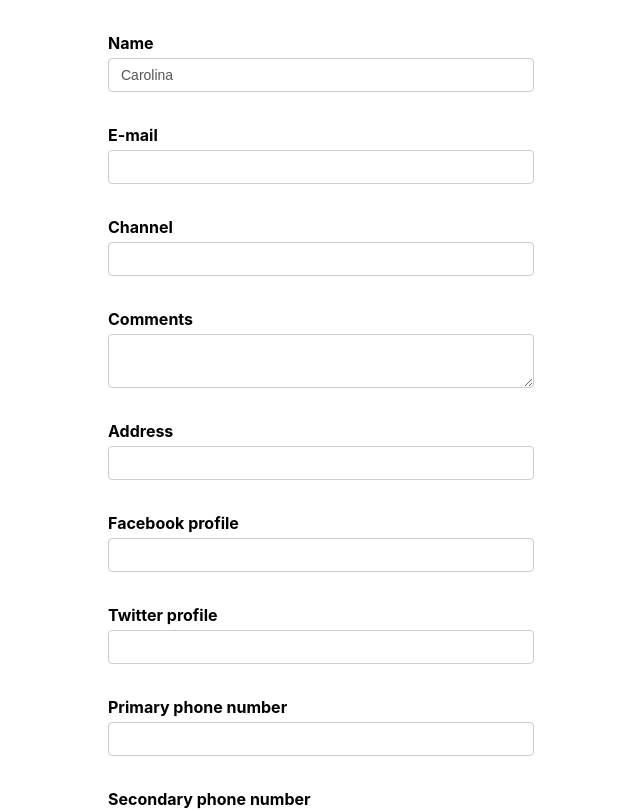
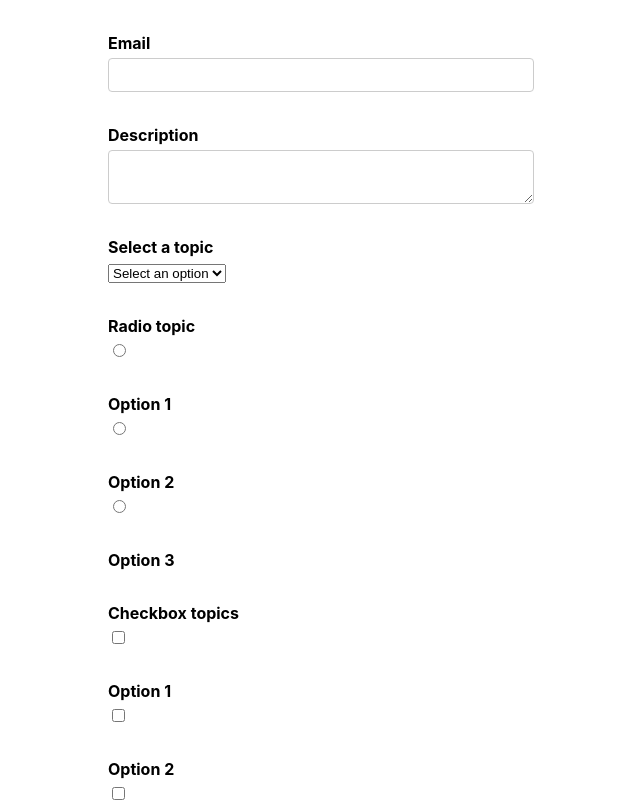
Before and after one commit to CaroTodt/React-Formik, a React (Create React App) app in the folder demo-formik-react/: page / in a window 1280 px wide. Shown: the top 811 px of the page, without its empty margins (319-959 px from the left). Built offline with nearby package versions, Linux system fonts and the light colour scheme.

Commit message:
generic form to use

```diff
--- a/demo-formik-react/package.json
+++ b/demo-formik-react/package.json
@@ -8,6 +8,7 @@
     "@testing-library/user-event": "^12.8.3",
     "formik": "^2.2.9",
     "react": "^17.0.2",
+    "react-datepicker": "^4.2.1",
     "react-dom": "^17.0.2",
     "react-scripts": "4.0.3",
     "web-vitals": "^1.1.2",
--- a/demo-formik-react/src/App.js
+++ b/demo-formik-react/src/App.js
@@ -1,11 +1,13 @@
 
 import './App.css';
-import YoutubeForm from './components/YoutubeForm';
+// import YoutubeForm from './components/YoutubeForm';
+import FormikContainer from './components/FormikContainer';
 
 function App() {
   return (
     <div className="App">
-     <YoutubeForm/>
+      <FormikContainer/>
+     {/* <YoutubeForm/> */}
     </div>
   );
 }
--- /dev/null
+++ b/demo-formik-react/src/components/CheckboxGroup.js
@@ -0,0 +1,33 @@
+import React from 'react'
+import { Field, ErrorMessage } from 'formik'
+import TextError from './TextError'
+
+function CheckboxGroup(props) {
+    const { label, name, options, ...rest } = props
+    return (
+
+        <div className='form-control'>
+            <label>{label}</label>
+            <Field name={name} {...rest}>
+                {
+                    ({field})=>{
+                        return options.map(option=>{
+                            return(
+                                <React.Fragment key={option.key}>
+                                    <input type="checkbox" id={option.value} {...field} value={option.value} checked={field.value.includes(option.value)}/>
+                                    <label htmlFor={option.value}>{option.key}</label>
+                                </React.Fragment>
+
+                            )
+                        })
+
+                    }
+                }
+            </Field>
+            <ErrorMessage name={name} component={TextError} />
+        </div>
+
+    )
+}
+
+export default CheckboxGroup
--- /dev/null
+++ b/demo-formik-react/src/components/DatePicker.js
@@ -0,0 +1,27 @@
+import React from 'react'
+import DateView from "react-datepicker";
+import "react-datepicker/dist/react-datepicker.css";
+import {Field, ErrorMessage} from 'formik'
+import TextError from './TextError'
+
+function DatePicker(props) {
+    const {label, name, ...rest} = props
+    return (
+        <div className='form-control'>
+            <label htmlFor={name}>{label}</label>
+            <Field name={name}>
+                {
+                    ({form,field})=>{
+                        const {setFieldValue} = form
+                        const {value} = field
+                        return <DateView id={name} {...field} {...rest} selected={value} onChange={val  =>setFieldValue(name, val)}/>
+                    }
+                }
+            </Field>
+            <ErrorMessage name={name} component={TextError}/>
+
+        </div>
+    )
+}
+
+export default DatePicker
--- a/demo-formik-react/src/components/FormikContainer.js
+++ b/demo-formik-react/src/components/FormikContainer.js
@@ -1,15 +1,59 @@
 import React from 'react'
-import {Formik, Form} from 'formik'
+import { Formik, Form } from 'formik'
 import * as Yup from 'yup'
+import FormikControl from './FormikControl'
 
 function FormikContainer() {
-    const initialValues = {}
-    const validationSchema = Yup.object({})
-    onSubmit = values => console.log('Form data', values)
+    const dropdownOptions=[
+        {key:'Select an option', value:''},
+        {key:'Option 1', value:'option1'},
+        {key:'Option 2', value:'option2'},
+        {key:'Option 3', value:'option3'},
+    ]
+    const radioOptions=[
+        {key:'Option 1', value:'rOption1'},
+        {key:'Option 2', value:'rOption2'},
+        {key:'Option 3', value:'rOption3'},
+    ]
+    const checkboxOptions=[
+        {key:'Option 1', value:'cOption1'},
+        {key:'Option 2', value:'cOption2'},
+        {key:'Option 3', value:'cOption3'},
+    ]
+    const initialValues = {
+        email: '',
+        description:'',
+        selectOption:'',
+        radioOption:'',
+        checkboxOption:[],
+        birthDate:null
+    }
+    const validationSchema = Yup.object({
+        email: Yup.string().required('Required'),
+        description: Yup.string().required('Required'),
+        selectOption: Yup.string().required('Required'),
+        radioOption: Yup.string().required('Required'),
+        checkboxOption: Yup.array().length(1,'Required').required('Required'),
+        birthDate:Yup.date().required("Required").nullable()
+    })
+    const onSubmit = values => console.log('Form data', values)
     return (
-        <div>
+        <Formik initialValues={initialValues} validationSchema={validationSchema} onSubmit={onSubmit}>
+            {
+                formik => (
+                    <Form>
+                        <FormikControl control='input' type='email' label='Email' name='email' />
+                        <FormikControl control='textarea' label='Description' name='description' />
+                        <FormikControl control='select' label='Select a topic' name='selectOption' options={dropdownOptions} />
+                        <FormikControl control='radio' label='Radio topic' name='radioOption' options={radioOptions} />
+                        <FormikControl control='checkbox' label='Checkbox topics' name='checkboxOption' options={checkboxOptions} />
+                        <FormikControl control='date' label='Pick a date' name='birthDate' />
+                        <button type='submit'>Submit</button>
+                    </Form>
+                )
 
-        </div>
+            }
+        </Formik>
     )
 }
 
--- /dev/null
+++ b/demo-formik-react/src/components/FormikControl.js
@@ -0,0 +1,31 @@
+import React from 'react'
+import Input from './Input'
+import TextArea from './TextArea'
+import Select from './Select'
+import RadioButton from './RadioButton'
+import CheckboxGroup from './CheckboxGroup'
+import DatePicker from './DatePicker'
+
+
+function FormikControl(props) {
+    const  {control,...rest} = props
+    switch(control){
+        case 'input':
+            return <Input {...rest} />
+        case 'textarea':
+            return <TextArea {...rest}/>
+        case 'select':
+            return <Select {...rest}/>
+        case 'radio':
+            return <RadioButton {...rest}/>
+        case 'checkbox':
+            return <CheckboxGroup {...rest}/>
+        case 'date':
+            return <DatePicker {...rest}/>
+        default: return null
+
+    }
+
+}
+
+export default FormikControl
--- /dev/null
+++ b/demo-formik-react/src/components/Input.js
@@ -0,0 +1,16 @@
+import React from 'react'
+import {Field, ErrorMessage} from 'formik'
+import TextError from './TextError'
+
+function Input(props) {
+    const{label,name,...rest}=props
+    return (
+        <div className='form-control'>
+            <label htmlFor="{name}">{label}</label>
+            <Field id={name} name={name} {...rest}/>
+            <ErrorMessage name={name} component={TextError}/>
+        </div>
+    )
+}
+
+export default Input
--- /dev/null
+++ b/demo-formik-react/src/components/RadioButton.js
@@ -0,0 +1,33 @@
+import React from 'react'
+import { Field, ErrorMessage } from 'formik'
+import TextError from './TextError'
+
+function RadioButton(props) {
+    const { label, name, options, ...rest } = props
+    return (
+
+        <div className='form-control'>
+            <label>{label}</label>
+            <Field name={name} {...rest}>
+                {
+                    ({field})=>{
+                        return options.map(option=>{
+                            return(
+                                <React.Fragment key={option.key}>
+                                    <input type="radio" id={option.value} {...field} value={option.value} checked={field.value === option.value}/>
+                                    <label htmlFor={option.value}>{option.key}</label>
+                                </React.Fragment>
+
+                            )
+                        })
+
+                    }
+                }
+            </Field>
+            <ErrorMessage name={name} component={TextError} />
+        </div>
+
+    )
+}
+
+export default RadioButton
--- /dev/null
+++ b/demo-formik-react/src/components/Select.js
@@ -0,0 +1,24 @@
+import React from 'react'
+import {Field, ErrorMessage} from 'formik'
+import TextError from './TextError'
+
+function Select(props) {
+    const {label, name, options, ...rest} = props
+    return (
+        <div className='form-control'>
+            <label htmlFor={name}>{label}</label>
+            <Field as='select' id={name} name={name} {...rest}>
+            {
+                options.map(option=>{
+                    return(
+                        <option key={option.value} value={option.value}>{option.key}</option>
+                    )
+                })
+            }
+        </Field>
+        <ErrorMessage name={name} component={TextError}/>
+        </div>
+    )
+}
+
+export default Select
--- /dev/null
+++ b/demo-formik-react/src/components/TextArea.js
@@ -0,0 +1,17 @@
+import React from 'react'
+import {Field, ErrorMessage} from 'formik'
+import TextError from './TextError'
+
+function TextArea(props) {
+    const {label,name, ...rest} = props
+    return (
+        <div className='form-control'>
+            <label htmlFor={name}>{label}</label>
+            <Field as='textarea'id={name} name={name} {...rest}/>
+            <ErrorMessage name={name} component={TextError}/>
+
+        </div>
+    )
+}
+
+export default TextArea
```
Also changed, not shown: 1 other file (tests, documents, lock files or other folders).
